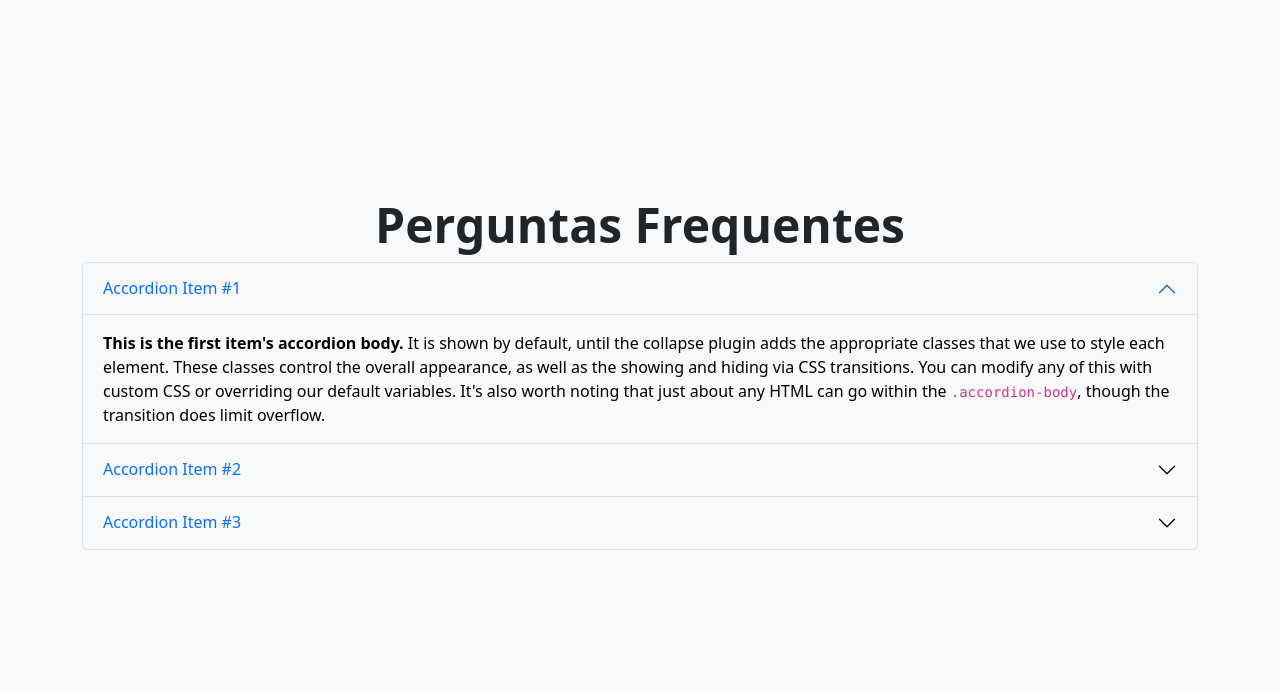
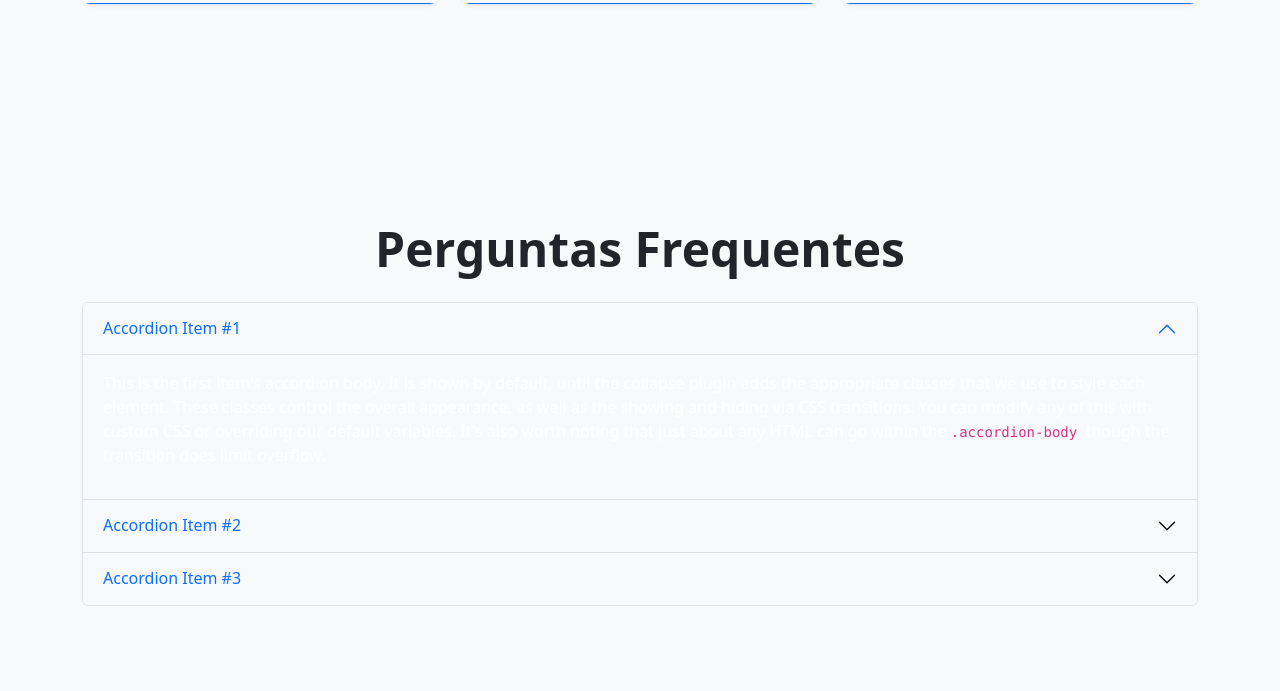
Before and after one commit to Nathan-maya/dog-bootstrap, a plain HTML site: page index.html in a window 1280 px wide. Shown: the part 1937-2628 px from the top of the page. Drawn offline with nearby package versions, Linux system fonts and the light colour scheme; no server answers.

Commit message:
ajuste do accordion no modo dark

```diff
--- a/index.html
+++ b/index.html
@@ -10,6 +10,14 @@
       integrity="sha384-gH2yIJqKdNHPEq0n4Mqa/HGKIhSkIHeL5AyhkYV8i59U5AR6csBvApHHNl/vI1Bx"
       crossorigin="anonymous"
     />
+    -->
+    <!-- CSS only
+    <!-- <link
+      href="https://cdn.jsdelivr.net/npm/bootstrap@5.2.0/dist/css/bootstrap.min.css"
+      rel="stylesheet"
+      integrity="sha384-gH2yIJqKdNHPEq0n4Mqa/HGKIhSkIHeL5AyhkYV8i59U5AR6csBvApHHNl/vI1Bx"
+      crossorigin="anonymous"
+    /> -->
     <link
       rel="stylesheet"
       href="https://cdn.jsdelivr.net/npm/bootstrap-icons@1.9.1/font/bootstrap-icons.css"
@@ -240,19 +248,20 @@
         </div>
       </section>
 
-      <section id="faq" class="pt-5 mt-5">
+      <section id="faq" class="py-5 my-5">
         <div class="row pt-5 mt-5">
           <div class="col-12 text-center">
             <h2 class="display-5 fw-bold">Perguntas Frequentes</h2>
           </div>
         </div>
 
+        <div class="row mt-3 mb-5">
           <div class="col-12">
             <div class="accordion" id="accordionExample">
               <div class="accordion-item">
                 <h2 class="accordion-header" id="headingOne">
                   <button
-                  class="text-primary accordion-button bg-light"
+                    class="bg-light text-primary accordion-button"
                     type="button"
                     data-bs-toggle="collapse"
                     data-bs-target="#collapseOne"
@@ -267,18 +276,19 @@
                   class="accordion-collapse collapse show"
                   aria-labelledby="headingOne"
                   data-bs-parent="#accordionExample"
-                style=""
                 >
-                <div class="accordion-body bg-light">
-                  <strong>This is the first item's accordion body.</strong> It
-                  is shown by default, until the collapse plugin adds the
-                  appropriate classes that we use to style each element. These
-                  classes control the overall appearance, as well as the showing
-                  and hiding via CSS transitions. You can modify any of this
-                  with custom CSS or overriding our default variables. It's also
-                  worth noting that just about any HTML can go within the
-                  <code>.accordion-body</code>, though the transition does limit
-                  overflow.
+                  <div class="accordion-body bg-light white">
+                    <p>
+                      This is the first item's accordion body. It is shown by
+                      default, until the collapse plugin adds the appropriate
+                      classes that we use to style each element. These classes
+                      control the overall appearance, as well as the showing and
+                      hiding via CSS transitions. You can modify any of this
+                      with custom CSS or overriding our default variables. It's
+                      also worth noting that just about any HTML can go within
+                      the <code>.accordion-body</code>, though the transition
+                      does limit overflow.
+                    </p>
                   </div>
                 </div>
               </div>
@@ -301,16 +311,16 @@
                   aria-labelledby="headingTwo"
                   data-bs-parent="#accordionExample"
                 >
-                <div class="accordion-body bg-light">
-                  <strong>This is the second item's accordion body.</strong> It
-                  is hidden by default, until the collapse plugin adds the
+                  <div class="accordion-body bg-light white ">
+                    <strong>This is the second item's accordion body.</strong>
+                    It is hidden by default, until the collapse plugin adds the
                     appropriate classes that we use to style each element. These
-                  classes control the overall appearance, as well as the showing
-                  and hiding via CSS transitions. You can modify any of this
-                  with custom CSS or overriding our default variables. It's also
-                  worth noting that just about any HTML can go within the
-                  <code>.accordion-body</code>, though the transition does limit
-                  overflow.
+                    classes control the overall appearance, as well as the
+                    showing and hiding via CSS transitions. You can modify any
+                    of this with custom CSS or overriding our default variables.
+                    It's also worth noting that just about any HTML can go
+                    within the <code>.accordion-body</code>, though the
+                    transition does limit overflow.
                   </div>
                 </div>
               </div>
@@ -333,16 +343,17 @@
                   aria-labelledby="headingThree"
                   data-bs-parent="#accordionExample"
                 >
-                <div class="accordion-body bg-light">
+                  <div class="accordion-body bg-light white">
                     <strong>This is the third item's accordion body.</strong> It
                     is hidden by default, until the collapse plugin adds the
                     appropriate classes that we use to style each element. These
-                  classes control the overall appearance, as well as the showing
-                  and hiding via CSS transitions. You can modify any of this
-                  with custom CSS or overriding our default variables. It's also
-                  worth noting that just about any HTML can go within the
-                  <code>.accordion-body</code>, though the transition does limit
-                  overflow.
+                    classes control the overall appearance, as well as the
+                    showing and hiding via CSS transitions. You can modify any
+                    of this with custom CSS or overriding our default variables.
+                    It's also worth noting that just about any HTML can go
+                    within the <code>.accordion-body</code>, though the
+                    transition does limit overflow.
+                  </div>
                 </div>
               </div>
             </div>
@@ -408,6 +419,13 @@
       integrity="sha384-A3rJD856KowSb7dwlZdYEkO39Gagi7vIsF0jrRAoQmDKKtQBHUuLZ9AsSv4jD4Xa"
       crossorigin="anonymous"
     ></script>
+    <!-- JavaScript Bundle with Popper -->
     <script src="/js/switch.js"></script>
+    <script>
+      let darkmode = document.querySelectorAll('.white');
+      for (i = 0, len = darkmode.length; i < len; i++) {
+        darkmode[i].style.color = 'white';
+      }
+    </script>
   </body>
 </html>
```
Lines whose indentation alone changed are shown as unchanged.
